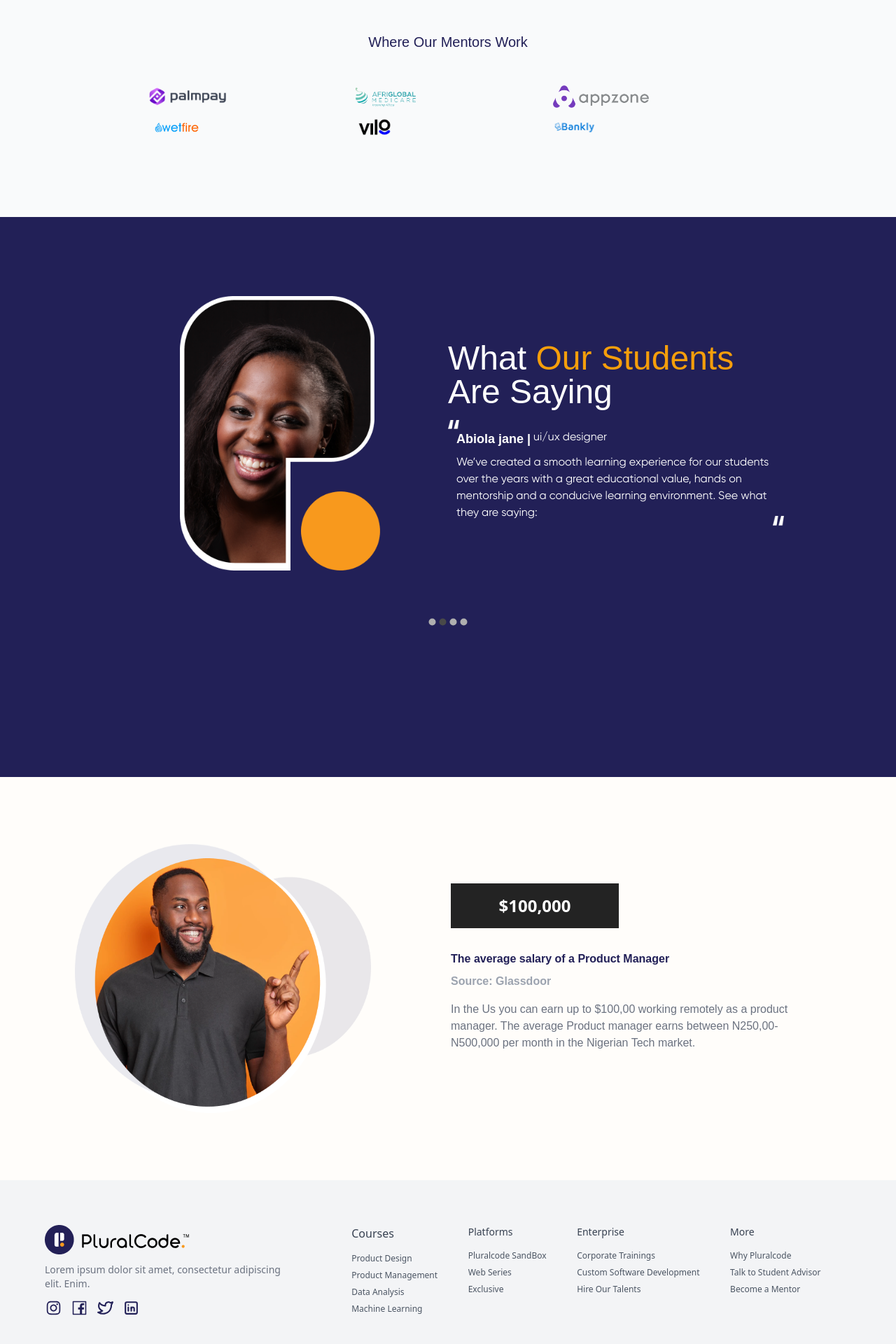
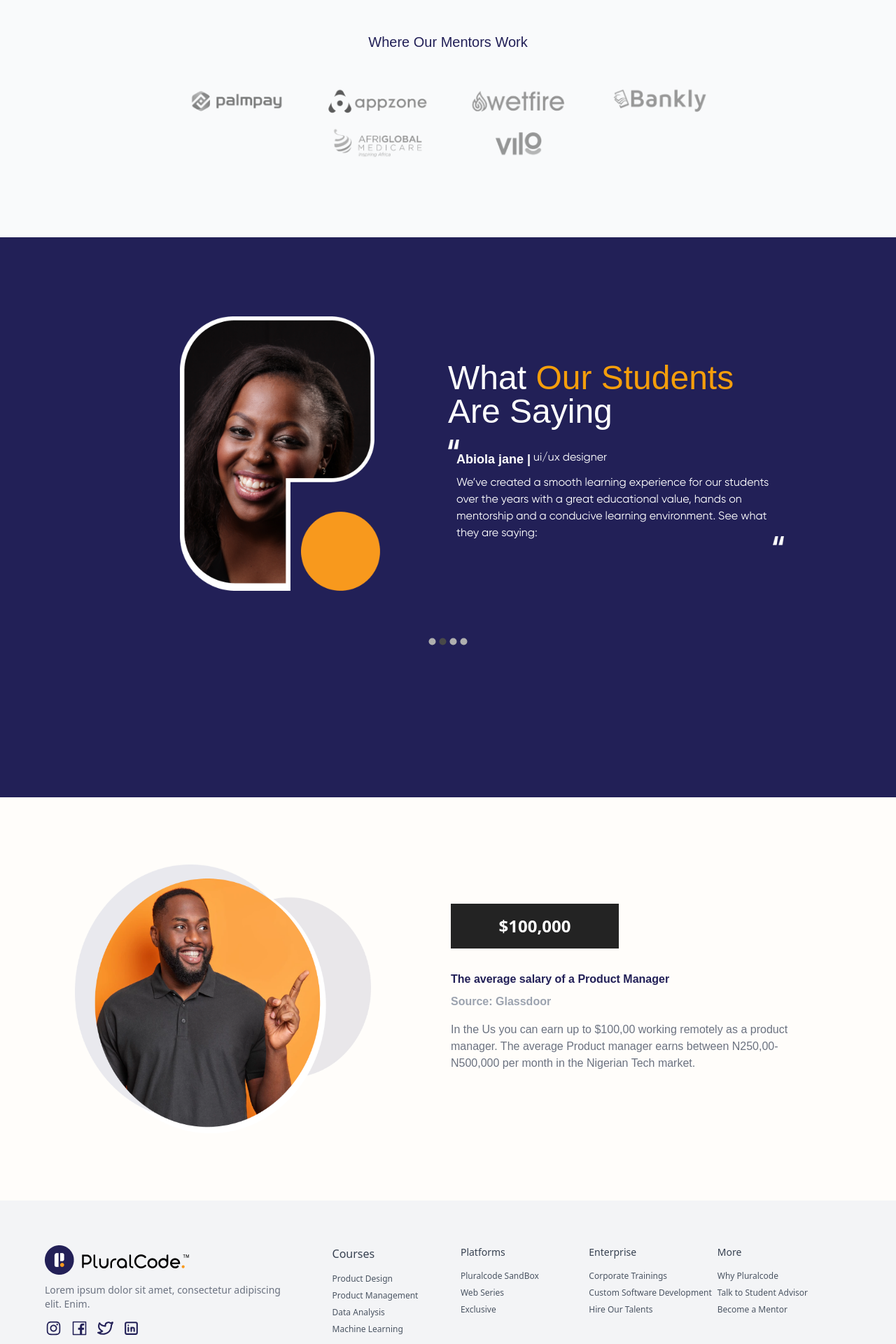
Before and after one commit to emeraldhycient/pluralcode, a React (Vite) app: page /schools/product in a window 1280 px wide. Shown: the part 680-2600 px from the top of the page at 70% size. Built offline with nearby package versions, Linux system fonts and the light colour scheme.

Commit message:
[update]

```diff
--- a/src/components/Footer.jsx
+++ b/src/components/Footer.jsx
@@ -6,9 +6,9 @@ import { TbBrandLinkedin } from "react-icons/tb";
 
 function Footer() {
   return (
-    <section className="bg-gray-100 h-[60vh] w-full p-16">
-      <div className="grid grid-cols-1 md:grid-cols-6 gap-8">
-        <div className="w-full col-span-2">
+    <section className="bg-gray-100 h-fit md:h-[60vh] w-full pt-16 px-3 md:p-16">
+      <div className="grid grid-cols-1 md:grid-cols-6 gap-8 w-full">
+        <div className="w-full md:col-span-2">
           <img src={logo} alt="" />
           <p className="text-sm text-gray-500 mt-3">
             Lorem ipsum dolor sit amet, consectetur adipiscing elit. Enim.
@@ -20,12 +20,15 @@ function Footer() {
             <TbBrandLinkedin className="text-[#222057] mr-3" size={25} />
           </div>
         </div>
-        <div className="col-span-1 md:col-span-4 w-full flex justify-evenly">
+        <div className="col-span-1 md:col-span-4  w-full flex flex-col md:flex-row justify-evenly">
+          <div className="grid grid-cols-2 md:grid-cols-4 gap-2">
             <div className="">
               <h1 className="text-base text-gray-700 mb-4"> Courses </h1>
               <ul>
                 <li className="text-xs text-gray-600 mb-2">Product Design</li>
-              <li className="text-xs text-gray-600 mb-2">Product Management</li>
+                <li className="text-xs text-gray-600 mb-2">
+                  Product Management
+                </li>
                 <li className="text-xs text-gray-600 mb-2">Data Analysis</li>
                 <li className="text-xs text-gray-600 mb-2">Machine Learning</li>
               </ul>
@@ -33,7 +36,9 @@ function Footer() {
             <div className="">
               <h1 className="text-sm text-gray-700 mb-4"> Platforms </h1>
               <ul>
-              <li className="text-xs text-gray-600 mb-2">Pluralcode SandBox</li>
+                <li className="text-xs text-gray-600 mb-2">
+                  Pluralcode SandBox
+                </li>
                 <li className="text-xs text-gray-600 mb-2">Web Series</li>
                 <li className="text-xs text-gray-600 mb-2">Exclusive </li>
               </ul>
@@ -47,7 +52,9 @@ function Footer() {
                 <li className="text-xs text-gray-600 mb-2">
                   Custom Software Development{" "}
                 </li>
-              <li className="text-xs text-gray-600 mb-2">Hire Our Talents </li>
+                <li className="text-xs text-gray-600 mb-2">
+                  Hire Our Talents{" "}
+                </li>
               </ul>
             </div>{" "}
             <div className="">
@@ -62,6 +69,7 @@ function Footer() {
             </div>{" "}
           </div>
         </div>
+      </div>
     </section>
   );
 }
--- a/src/components/home/Ourschool.jsx
+++ b/src/components/home/Ourschool.jsx
@@ -9,24 +9,19 @@ function Ourschool() {
     {
       image: course1,
       title: "Product School",
-      content: `  Our Product School allows you to master professional product and
-      design-based skills ranging from UI Design, UX Research & Product
-      Management.`,
+      content: `Our Product school has been designed to help students launch a successful career in product design (UI/UX) and Product management.`,
       link: "https://www.google.com",
     },
     {
       image: course2,
       title: "            Data School      ",
-      content: `     Master the most attractive field of the 21st century. Build
-      expertise in Data manipulation, Analytics, Visualization, Predictive
-      analytics and Machine Learning`,
+      content: `   Our data school trains and prepares students for careers in Data Analytics/ Science. Build expertise in data manipulation, visualization, predictive analytics, machine learning.`,
       link: "https://www.google.com",
     },
     {
       image: course3,
       title: "Programming School",
-      content: `  Learn to build scalable applications with modern tools. Master
-      Full-Stack Development and Mobile Apps Development.`,
+      content: `  PluralCode provides a 16 weeks, cutting-edge, full-time, and accessible web development course to help you upskill or quickly change careers.`,
       link: "https://www.google.com",
     },
   ]);
--- a/src/components/home/TrainingApproach.jsx
+++ b/src/components/home/TrainingApproach.jsx
@@ -27,7 +27,7 @@ function TrainingApproach() {
   ]);
 
   return (
-    <section className="h-fit py-36 w-screen bg-gray-50">
+    <section className="h-fit py-12 md:py-36 w-screen bg-gray-50">
       <center data-aos="zoom-in-up" data-aos-duration="1200">
         <h1 className="text-4xl font-medium text-[#222057] font-gilroy text-center w-full align-left text-[#232323] mb-20 leading-snug	">
           Our Training Approach
--- a/src/components/home/WhereMentorsWork.jsx
+++ b/src/components/home/WhereMentorsWork.jsx
@@ -1,25 +1,15 @@
-import afriglobe from "../../assets/images/afriglobe.png";
-import appzone from "../../assets/images/Appzone.png";
-import palmpay from "../../assets/images/palmpay.png";
-import wetfire from "../../assets/images/wetfire.png";
-import vilo from "../../assets/images/vilo.png";
-import bankly from "../../assets/images/bankly.png";
+import mentorswork from "../../assets/images/mentorswork1.png";
 
 function WhereMentorsWork() {
   return (
-    <section className="h-fit py-28 w-screen bg-gray-50">
+    <section className="h-fit py-12 md:py-28 w-screen bg-gray-50">
       <center>
         <h1 className="text-xl font-extralight text-[#222057] font-gilroy text-center w-full align-left mb-12 	">
           Where Our Mentors Work
         </h1>
       </center>
-      <div className="grid grid-cols-1 md:grid-cols-3 gap-3 w-11/12 md:w-8/12  mx-auto h-full w-full">
-        <img src={palmpay} alt="palmpay logo" className="h-8" />
-        <img src={afriglobe} alt="afriglobe logo" className="h-8" />
-        <img src={appzone} alt="appzone logo" className="h-8" />
-        <img src={wetfire} alt="wetfire co logo" className=" h-8" />
-        <img src={vilo} alt="vilo finance logo" className=" h-8" />
-        <img src={bankly} alt="bankly logo" className=" h-8" />
+      <div className="w-11/12 md:w-7/12 mx-auto">
+        <img src={mentorswork} alt="map" className="w-full h-full" />
       </div>
     </section>
   );
```
Also changed, not shown: src/assets/images/mentorswork.png (added), src/assets/images/mentorswork1.png (added). Lines whose indentation alone changed are shown as unchanged.
